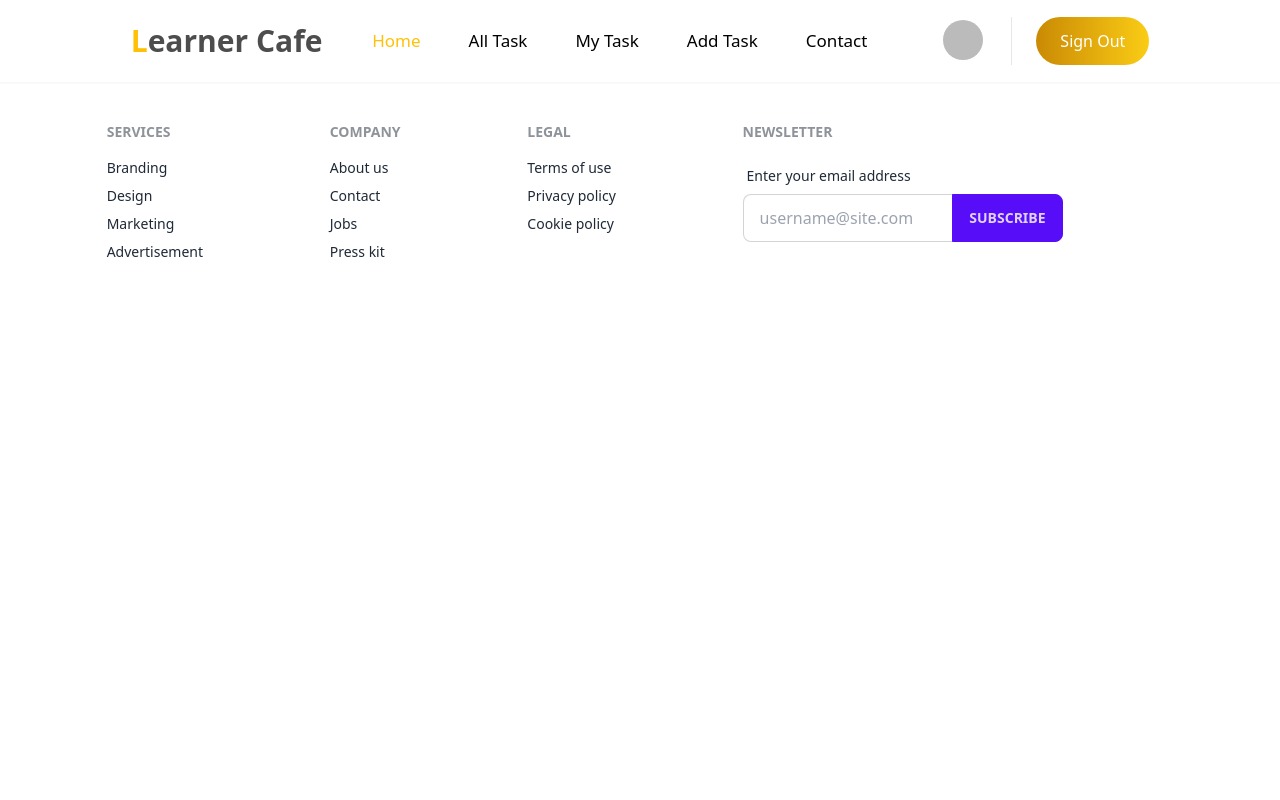
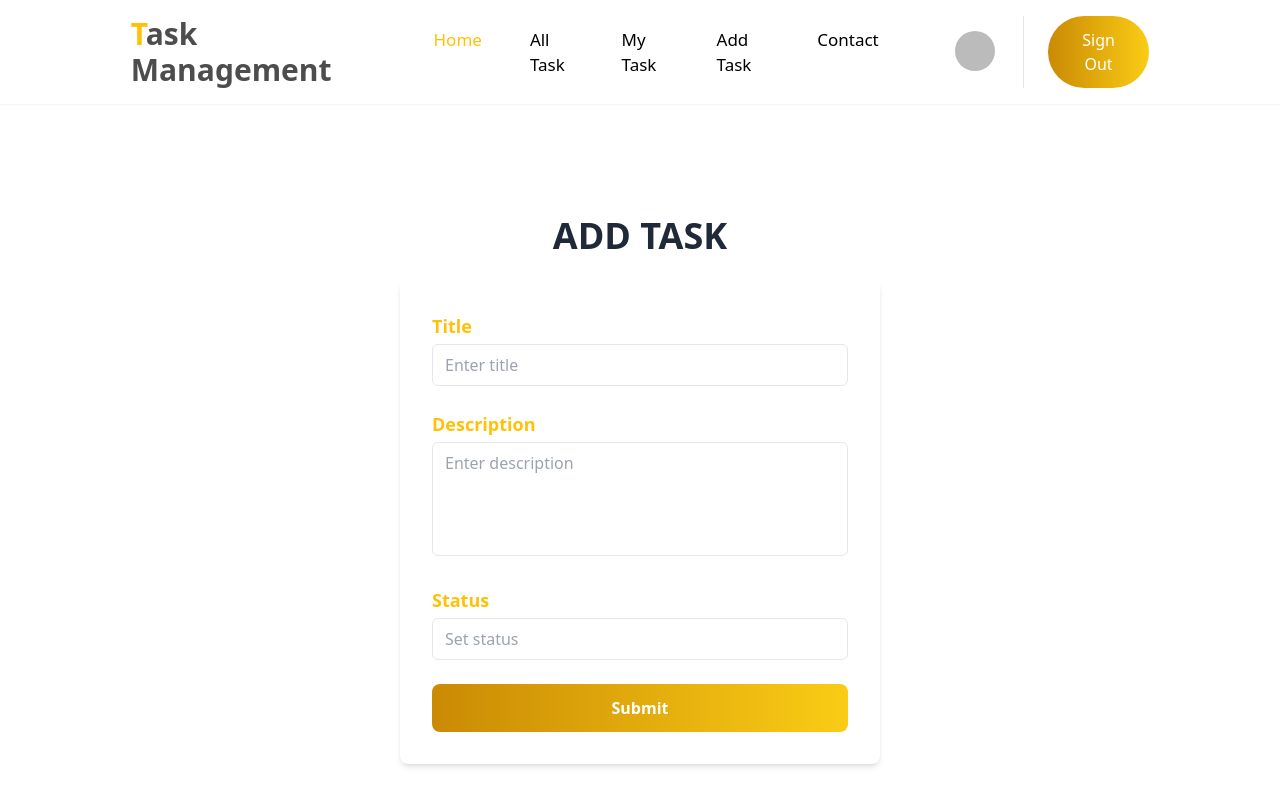
Before and after one commit to DarkAsfu/task-management-client, a React (Vite) app: page /addtask in a window 1280 px wide. Shown: the top 800 px of the page. Built offline with nearby package versions, Linux system fonts and the light colour scheme; no server answers; sample sign-in values are in the browser's storage.

Commit message:
Add task form create

```diff
--- a/src/Pages/AddTask/AddTask.jsx
+++ b/src/Pages/AddTask/AddTask.jsx
@@ -1,7 +1,60 @@
 const AddTask = () => {
+    const handleAddTask = (e) => {
+        e.preventDefault();
+        const form = e.target;
+        const title = form.title.value;
+        const description = form.description.value;
+        const status = form.status.value;
+        console.log({title, description, status});
+    }
     return (
-        <div>
-
+        <div className="my-28 md:w-2/5 mx-auto px-4 ">
+            <h2 className="text-4xl font-bold text-center mb-6">ADD TASK</h2>
+            <form onSubmit={handleAddTask} className="space-y-6 p-8 bg-white rounded-lg shadow-md">
+                <div>
+                    <label htmlFor="name" className="block text-lg font-semibold mb-1 text-[#ffc107]">
+                        Title
+                    </label>
+                    <input
+                        type="text"
+                        name="title"
+                        placeholder="Enter title"
+                        className="w-full border rounded-md py-2 px-3 focus:outline-none focus:border-[#ffc107]"
+                        required
+                    />
+                </div>
+                <div>
+                    <label htmlFor="message" className="block text-lg text-[#ffc107] font-semibold mb-1">
+                        Description
+                    </label>
+                    <textarea
+                        type="text"
+                        name="description"
+                        placeholder="Enter description"
+                        rows="4"
+                        className="w-full border rounded-md py-2 px-3 resize-none focus:outline-none focus:border-[#ffc107]"
+                        required
+                    />
+                </div>
+                <div>
+                    <label htmlFor="email" className="block text-[#ffc107] text-lg font-semibold mb-1">
+                        Status
+                    </label>
+                    <input
+                        type="text"
+                        name="status"
+                        placeholder="Set status"
+                        className="w-full border rounded-md py-2 px-3 focus:outline-none focus:border-[#ffc107]"
+                        required
+                    />
+                </div>
+                <button
+                    type="submit"
+                    className="w-full bg-gradient-to-r from-yellow-600 to-yellow-400 text-white font-semibold py-3 px-6 rounded-lg focus:outline-none"
+                >
+                    Submit
+                </button>
+            </form>
         </div>
     );
 };
--- a/src/Pages/Shared/Footer/Footer.jsx
+++ b/src/Pages/Shared/Footer/Footer.jsx
@@ -1,5 +1,6 @@
 const Footer = () => {
     return (
+        <div className="bg-base-200">
             <footer className="w-10/12 mx-auto footer py-10">
                 <div>
                     <span className="footer-title">Services</span>
@@ -34,6 +35,7 @@ const Footer = () => {
                     </div>
                 </div>
             </footer>
+        </div>
     );
 };
 
--- a/src/Pages/Shared/NavBar/NavBar.jsx
+++ b/src/Pages/Shared/NavBar/NavBar.jsx
@@ -16,7 +16,7 @@ const NavBar = () => {
                         <div className="flex items-center justify-between">
                             <div className="relative z-20">
                                 <Link to="/">
-                                    <h1 className="text-[#4d4d4d] text-3xl font-bold"><span className="text-[#ffc107]">L</span>earner Cafe</h1>
+                                    <h1 className="text-[#4d4d4d] text-3xl font-bold"><span className="text-[#ffc107]">T</span>ask Management</h1>
                                 </Link>
                             </div>
 
```
Lines whose indentation alone changed are shown as unchanged.
